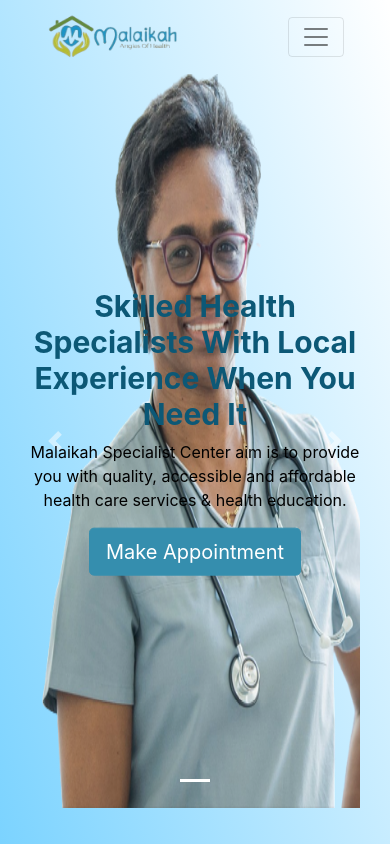
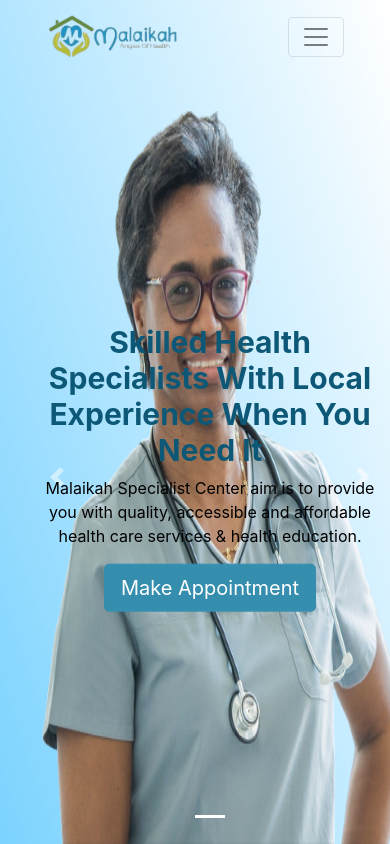
Before and after one commit to joshuamakula/Malaikah, a React (Create React App) app: page / in a window 390 px wide. Built offline with nearby package versions, Linux system fonts and the light colour scheme.

Commit message:
Make to 100vh height work and function well

```diff
--- a/src/App.css
+++ b/src/App.css
@@ -7,6 +7,7 @@
 .web-header{
   height: 100vh;
   background: linear-gradient(71.34deg, #7BD3FF 0%, rgba(196, 235, 255, 0) 99.63%);
+  position: relative;
 
 }
 
@@ -51,12 +52,9 @@ a{
   text-align: right;
 }
 
-.slide-title{
-  font-style: normal;
-  font-weight: bold;
-  font-size: 38px;
-  color: #0C5876;
-
+.slider{
+  position: absolute;
+  bottom: 0;
 }
 
 .carousel-caption {
@@ -67,6 +65,12 @@ a{
   left: auto !important;
   top: 50%;
   transform: translateY(-50%);
+}
+.carousel-item {
+  vertical-align: bottom;
+  line-height:1.5em;
+  margin: 0 auto;
+  float: none;
 }
 .carousel-caption h1{
     font-weight: bold;
@@ -83,9 +87,6 @@ a{
 }
 
 
-
-
-
 @media (max-width: 793px) {
   .logo {
     width: 136px;
@@ -94,9 +95,13 @@ a{
   .carousel-item img{
     height: 86.9vh;
     width: 100vw;
+    top: auto !important;
+    bottom: 0 !important;
   }
   .carousel-caption{
     text-align: center !important;
+    top: 50% !important;
+    /* bottom: 0 !important; */
   }
   .carousel-caption h1{
     font-size: 30px;
--- a/src/components/Header.js
+++ b/src/components/Header.js
@@ -1,49 +1,15 @@
 import React from "react";
 import '../App.css';
-import { Col, Container, Row, Navbar, Nav, NavDropdown, Form, FormControl, Button, Carousel } from "react-bootstrap";
-import logo from '../images/logo.png';
-import nurse from '../images/nurse.png';
-import phone from '../images/phone.svg';
-import { Telephone } from "react-bootstrap-icons";
+import {  Container } from "react-bootstrap";
 import NavMenu from "./NavMenu";
+import Slider from "./Slider";
 
 
 function Header() {
     return (
         <Container fluid className="web-header">
             <NavMenu />
-            {/* <Container>
-                <Row>
-                    <Col className="align-items-end">
-                        <img src={nurse} className="nurse" alt="" align-bottom/>
-                    </Col>
-                    <Col className="header-right">
-                        <h1 className="slide-title">Skilled Health Specialists With Local Experience When You Need It</h1>
-                        <p className="slide-text">Malaikah Specialist Center aim is to provide you with quality, accessible and affordable health care services & health education.</p>
-                        <Button variant="primary" size="lg">
-                            Make Appointment
-                        </Button>{' '}
-                    </Col>
-                </Row>
-            </Container> */}
-            <Container>
-                <Carousel>
-                    <Carousel.Item>
-                        <img
-                        className=""
-                        src={nurse}
-                        alt="First slide"
-                        />
-                        <Carousel.Caption>
-                            <h1>Skilled Health Specialists With Local Experience When You Need It</h1>
-                            <p>Malaikah Specialist Center aim is to provide you with quality, accessible and affordable health care services & health education. </p>
-                        <Button variant="primary" size="lg">
-                            Make Appointment
-                        </Button>{' '}
-                        </Carousel.Caption>
-                    </Carousel.Item>
-                </Carousel>
-            </Container>
+            <Slider />
         </Container>
 
     );
--- a/src/components/NavMenu.js
+++ b/src/components/NavMenu.js
@@ -1,7 +1,6 @@
 import React from 'react';
-import { Col, Container, Row, Navbar, Nav, NavDropdown, Form, FormControl, Button } from "react-bootstrap";
+import { Container, Navbar, Nav } from "react-bootstrap";
 import logo from '../images/logo.png';
-import phone from '../images/phone.svg';
 import { Telephone } from "react-bootstrap-icons";
 
 function NavMenu() {
--- /dev/null
+++ b/src/components/Slider.js
@@ -0,0 +1,28 @@
+import React from 'react';
+import { Container, Button, Carousel } from "react-bootstrap";
+import nurse from '../images/nurse.png';
+
+function Slider () {
+    return (
+        <Container className="slider">
+                <Carousel>
+                    <Carousel.Item>
+                        <img
+                        className=""
+                        src={nurse}
+                        alt="First slide"
+                        />
+                        <Carousel.Caption>
+                            <h1>Skilled Health Specialists With Local Experience When You Need It</h1>
+                            <p>Malaikah Specialist Center aim is to provide you with quality, accessible and affordable health care services & health education. </p>
+                        <Button variant="primary" size="lg">
+                                Make Appointment
+                        </Button>{' '}
+                        </Carousel.Caption>
+                    </Carousel.Item>
+                </Carousel>
+            </Container>
+    );
+}
+
+export default Slider;
```
